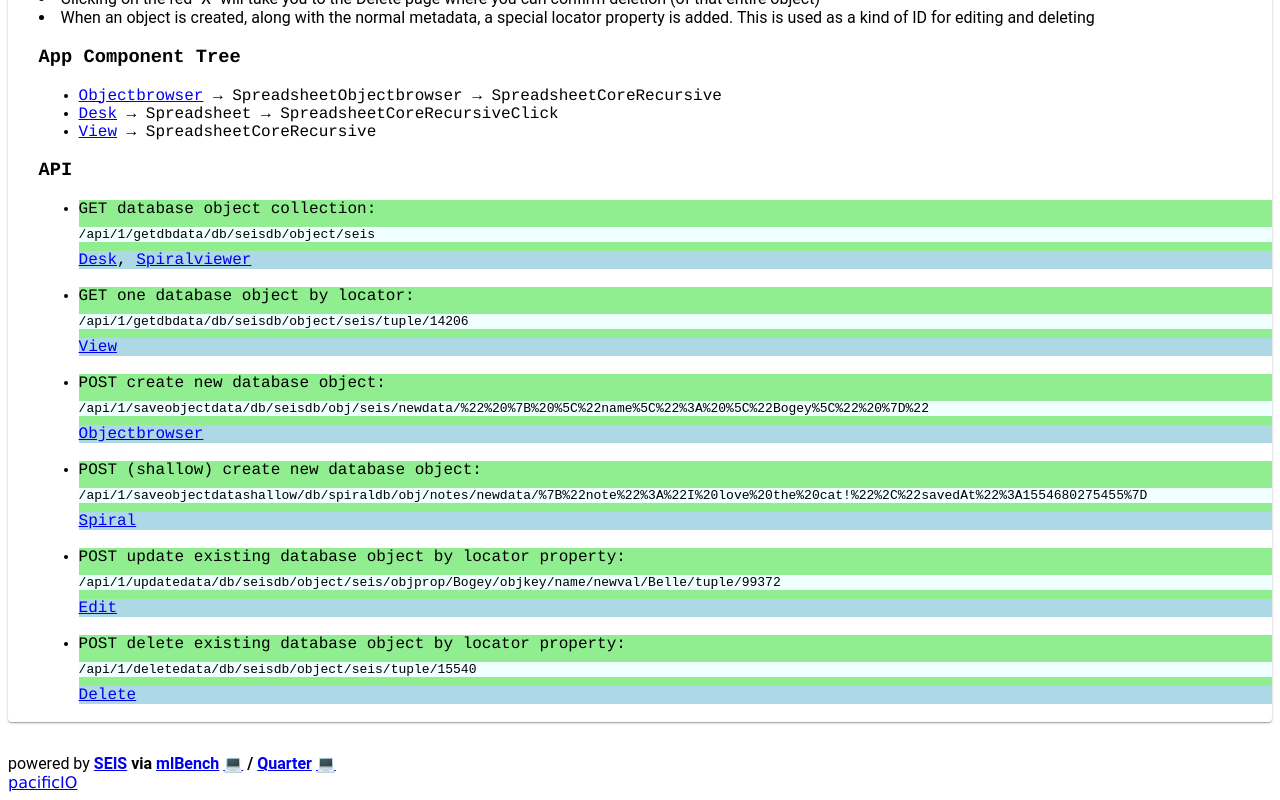
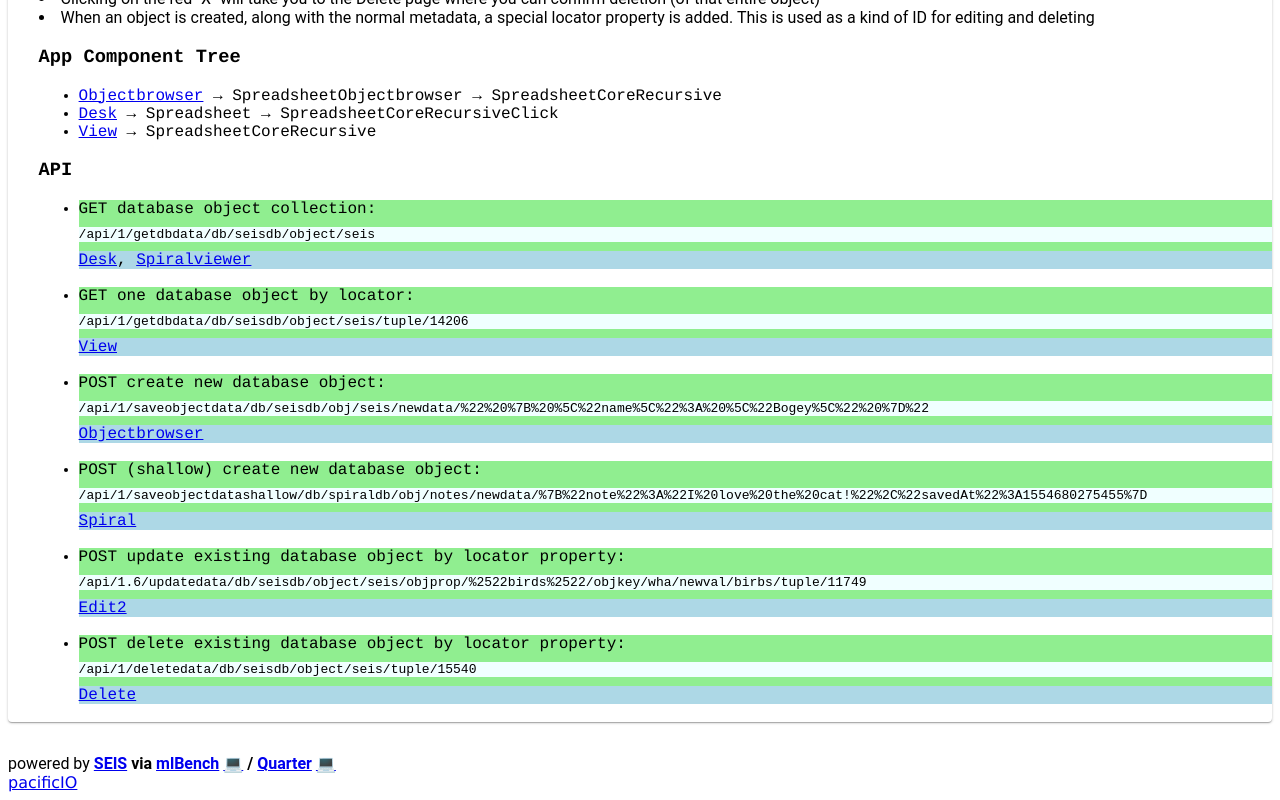
Before and after one commit to pacificpelican/seis, a Next.js app: page /About in a window 1280 px wide. Shown: the part 527-1327 px from the top of the page. Built offline with nearby package versions, Linux system fonts and the light colour scheme.

Commit message:
include info about Edit2 as it has mostly replaced Edit

```diff
--- a/package.json
+++ b/package.json
@@ -1,6 +1,6 @@
 {
   "name": "seis",
-  "version": "1.8.1",
+  "version": "1.9.0",
   "scripts": {
     "dev": "node server.js",
     "build": "next build",
--- a/pages/About.js
+++ b/pages/About.js
@@ -145,10 +145,10 @@ class About extends Component {
               <li>
                 POST update existing database object by locator property:{" "}
                 <code>
-                  /api/1/updatedata/db/seisdb/object/seis/objprop/Bogey/objkey/name/newval/Belle/tuple/99372
+                  /api/1.6/updatedata/db/seisdb/object/seis/objprop/%2522birds%2522/objkey/wha/newval/birbs/tuple/11749
                 </code>
                 <span className="info">
-                  <a href="/Edit">Edit</a>
+                  <a href="/Edit2">Edit2</a>
                 </span>
               </li>
               <li>
--- a/pages/index.js
+++ b/pages/index.js
@@ -32,8 +32,8 @@ export default () => (
         </Link>
       </li>
       <li>
-        <Link href="/Edit">
-          <a>Edit (Update)</a>
+        <Link href="/Edit2">
+          <a>Edit2 (Update)</a>
         </Link>
       </li>
       <li>
```
Also changed, not shown: 2 other files (tests, documents, lock files or other folders).
